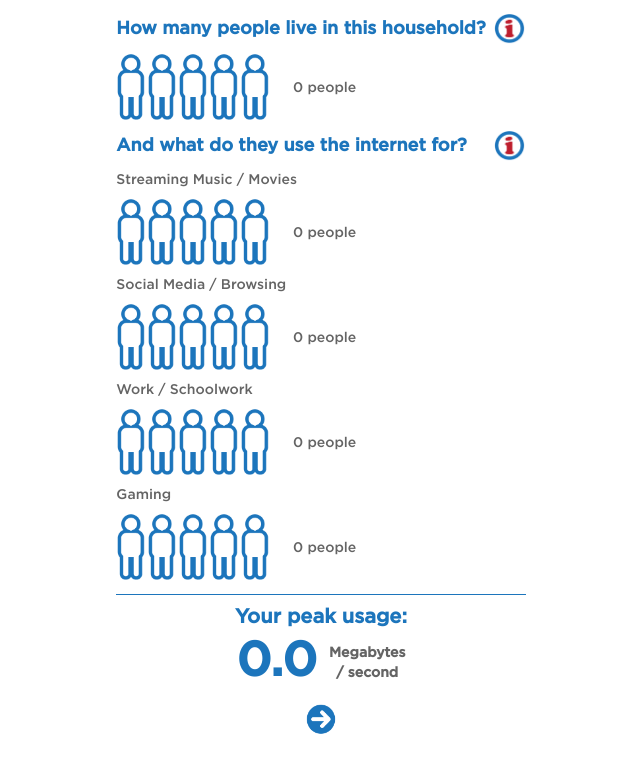
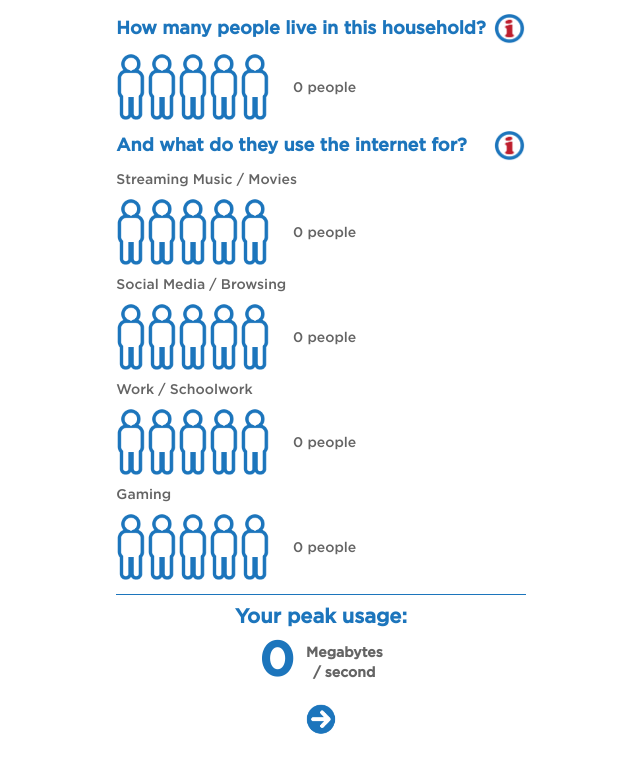
Before and after one commit to Bath-Community-Hack/GetOn, a Next.js app: page /usage in a window 1280 px wide. Shown: the part 312-1075 px from the top of the page, without its empty margins (319-959 px from the left). Built offline with nearby package versions, Linux system fonts and the light colour scheme.

Commit message:
get rid of unnecessary .0

```diff
--- a/src/ClientComponents/UsageCalculator.tsx
+++ b/src/ClientComponents/UsageCalculator.tsx
@@ -139,7 +139,7 @@ const UsageCalculator = (props: UsageCalculatorProps) => {
                 </div>
                 <div className="flex items-center justify-center mt-2">
                     <span className="font-extrabold text-[#1C75BC] text-5xl">
-                        {props.usage.toFixed(1)}
+                        {+parseFloat(String(props.usage)).toFixed(1)}
                     </span>
                     <div className="w-3" />
                     <span className="font-bold">Megabytes <p>/ second</p></span>
```
